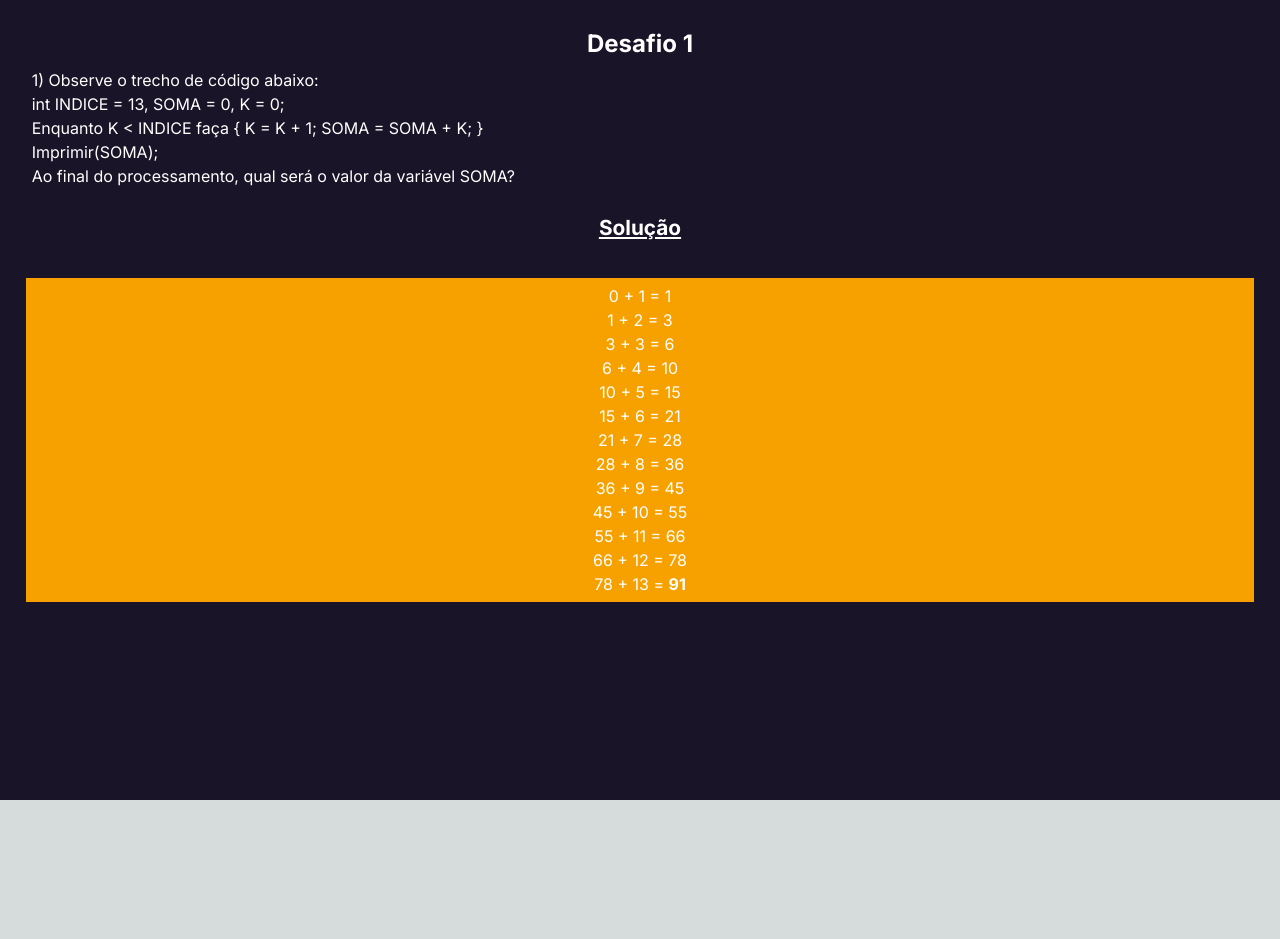
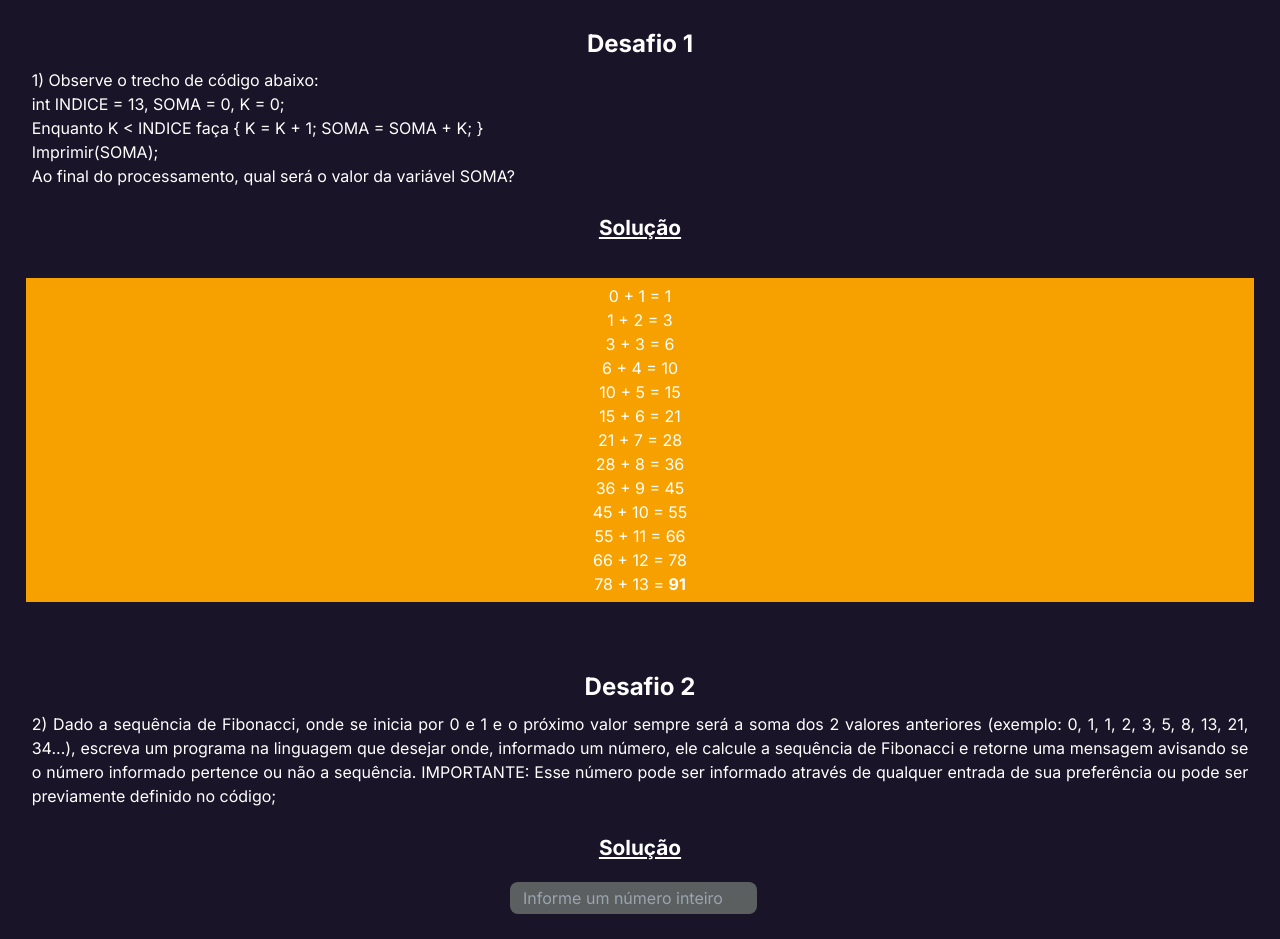
Before and after one commit to danielosilva1/desafio-target, a Next.js app: page /solutions in a window 1280 px wide. Before the commit the page ends 800 px from the top, so only its background shows below. Built offline with nearby package versions, Linux system fonts and the light colour scheme.

Commit message:
Resposta do desafio 2: verifica se um número informado pertence à sequência de Fibonacci

```diff
--- /dev/null
+++ b/app/fibonacci/page.tsx
@@ -0,0 +1,73 @@
+"use client";
+
+import { useState } from 'react';
+import styles from '../page.module.css';
+
+export default function Fibonacci() {
+    const [numberStr, setNumberStr] = useState('');
+    const [solution, setSolution] = useState('');
+
+    const calculateFibonacci = () => {
+        const number = Number(numberStr);
+        if (isNaN(number)) {
+            setSolution('Informe um número inteiro');
+            return;
+        }
+
+        if (number == 0 || number == 1) {
+            // Casos base
+            setSolution(`O número ${number} pertence à sequência de Fibonacci`);
+            return;
+        }
+        let lastTermFib = [0, 1]; // Armazena últimos dois termos da sequência
+        let newTerm = 0;
+
+        while (true) {
+            newTerm = lastTermFib[0] + lastTermFib[1];
+
+            if (newTerm == number) {
+                setSolution(`O número ${number} pertence à sequência de Fibonacci`);
+                return;
+            }
+            if (newTerm > number) {
+                // Novo termo > número: número não pertence à sequência
+                setSolution(`O número ${number} NÃO pertence à sequência de Fibonacci`);
+                return;
+            }
+            // Atualiza dois últimos termos da sequência para calcular próximo termo
+            lastTermFib[0] = lastTermFib[1];
+            lastTermFib[1] = newTerm;
+        }
+    }
+
+    const handleInputChange = (e: React.ChangeEvent<HTMLInputElement>) => {
+        const { value } = e.target;
+        setNumberStr(value);
+    }
+
+    return (
+        <div className={styles.mainContainer}>
+            <h1 className={styles.questionTitle}>Desafio 2</h1>
+            <p className={styles.questionDescription}>
+                2) Dado a sequência de Fibonacci, onde se inicia por 0 e 1 e o próximo valor sempre será a soma dos 2 valores anteriores (exemplo: 0, 1, 1, 2, 3, 5, 8, 13, 21, 34...), escreva um programa na linguagem que desejar onde, informado um número, ele calcule a sequência de Fibonacci e retorne uma mensagem avisando se o número informado pertence ou não a sequência.
+
+                IMPORTANTE: Esse número pode ser informado através de qualquer entrada de sua preferência ou pode ser previamente definido no código;
+            </p>
+            <h2 className={styles.solutionLabel}>Solução</h2>
+            <div className={styles.inputArea}>
+                <input type='text'
+                       id='number'
+                       placeholder='Informe um número inteiro'
+                       className={styles.inputBox}
+                       onChange={handleInputChange}
+                ></input>
+                { numberStr != '' && (
+                    <button className={styles.submissionButton}
+                            onClick={calculateFibonacci}
+                    >Enviar</button>
+                )}
+            </div>
+            { solution != '' && (<p className={styles.solution}>{solution}</p>)}
+        </div>
+    );
+}
--- a/app/page.module.css
+++ b/app/page.module.css
@@ -1,5 +1,5 @@
 .mainContainer {
-    width: 100vw;
+    width: 100%;
     align-items: center;
     justify-content: center;
     padding: 2%;
--- a/app/solutions/page.module.css
+++ b/app/solutions/page.module.css
@@ -1,5 +1,5 @@
 .mainContainer {
-    width: 100vw;
-    height: 100vh;
+    width: 100%;
+    height: 100%;
     background-color: rgba(25, 20, 39, 1);
 }
--- a/app/solutions/page.tsx
+++ b/app/solutions/page.tsx
@@ -1,5 +1,6 @@
 "use client";
 
+import Fibonacci from '../fibonacci/page';
 import Sum from '../sum/page';
 import styles from './page.module.css';
 
@@ -7,6 +8,7 @@ export default function Solutions() {
     return (
         <div className={styles.mainContainer}>
             <Sum></Sum>
+            <Fibonacci></Fibonacci>
         </div>
     );
 }
```
